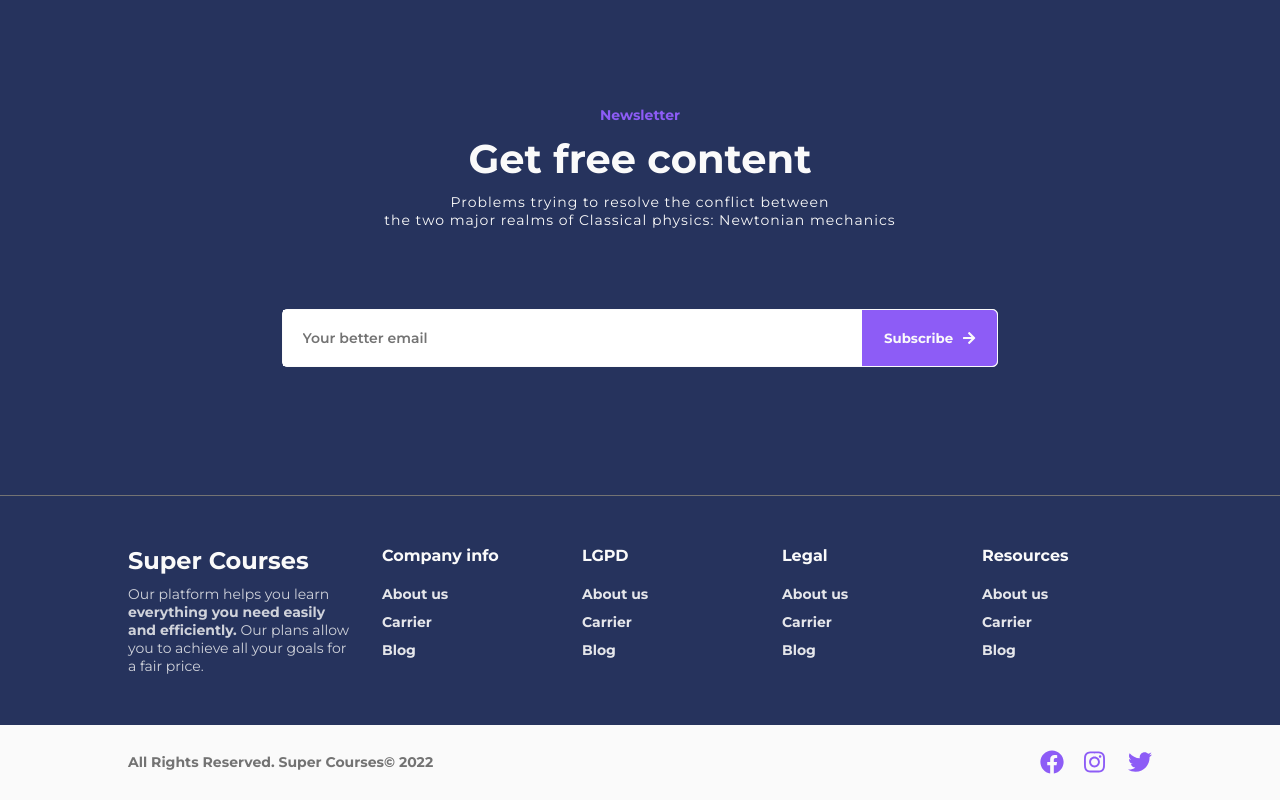
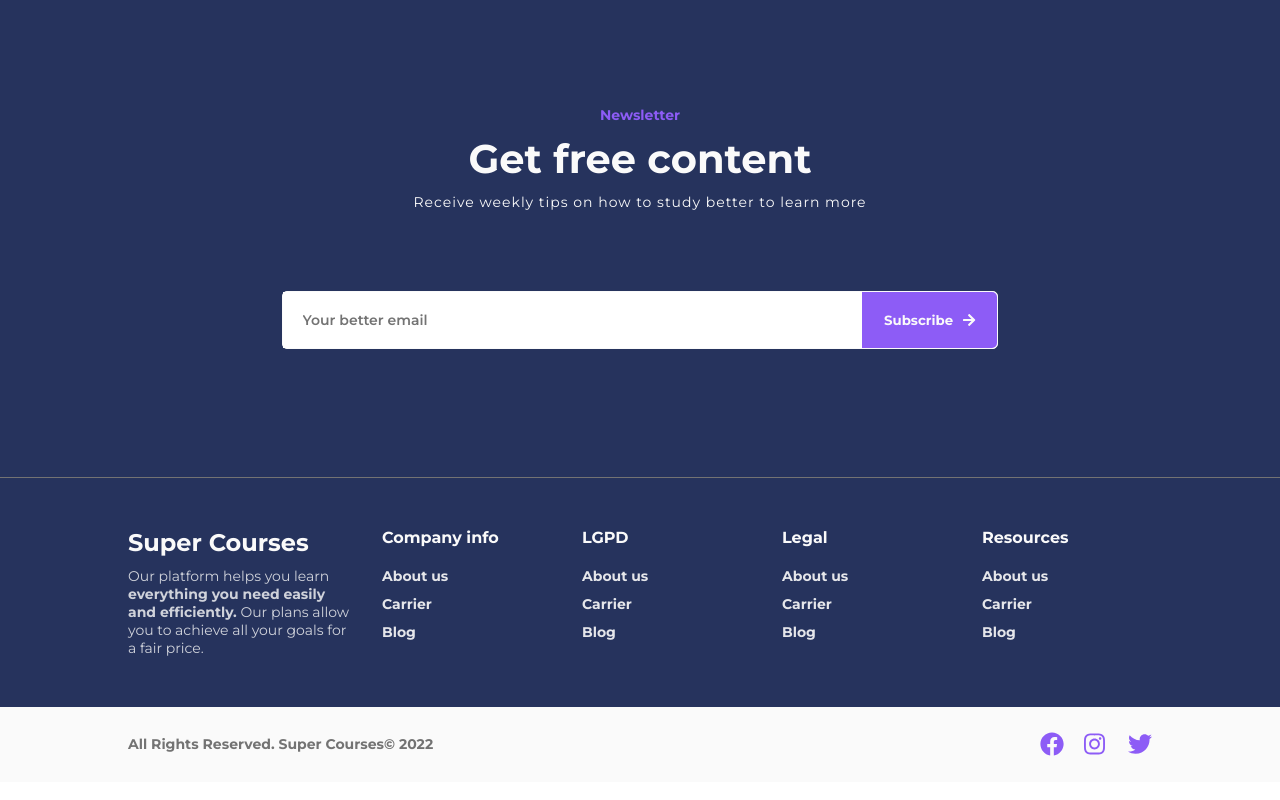
Before and after one commit to pedrohhcunha/supercourses, a Next.js app: page / in a window 1280 px wide. Shown: the part 2176-2976 px from the top of the page. Built offline with nearby package versions, Linux system fonts and the light colour scheme.

Commit message:
Alter text from newsletter

```diff
--- a/components/Newsletter/component.jsx
+++ b/components/Newsletter/component.jsx
@@ -20,8 +20,7 @@ export default function(props){
             <h6 className={styles.subTitle}>Newsletter</h6>
             <h2 className={styles.title}>Get free content</h2>
             <p className={styles.description}>
-                Problems trying to resolve the conflict between <br />
-                the two major realms of Classical physics: Newtonian mechanics </p>
+            Receive weekly tips on how to study better to learn more </p>
 
             <form onSubmit={event => submitForm(event)} className={styles.areaInput}>
                 <input onChange={event => setEmail(event.target.value)} value={email} name="email" className={styles.input} placeholder="Your better email" type="email" />
```
